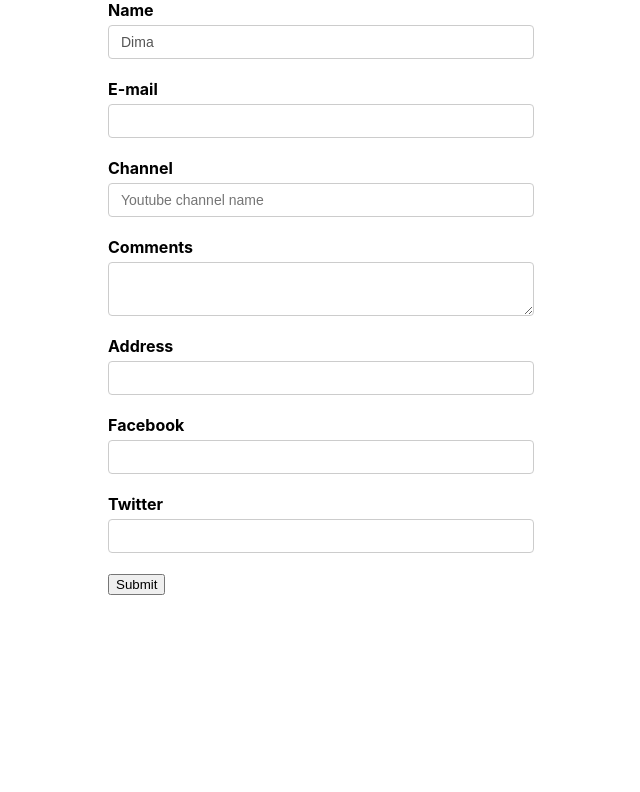
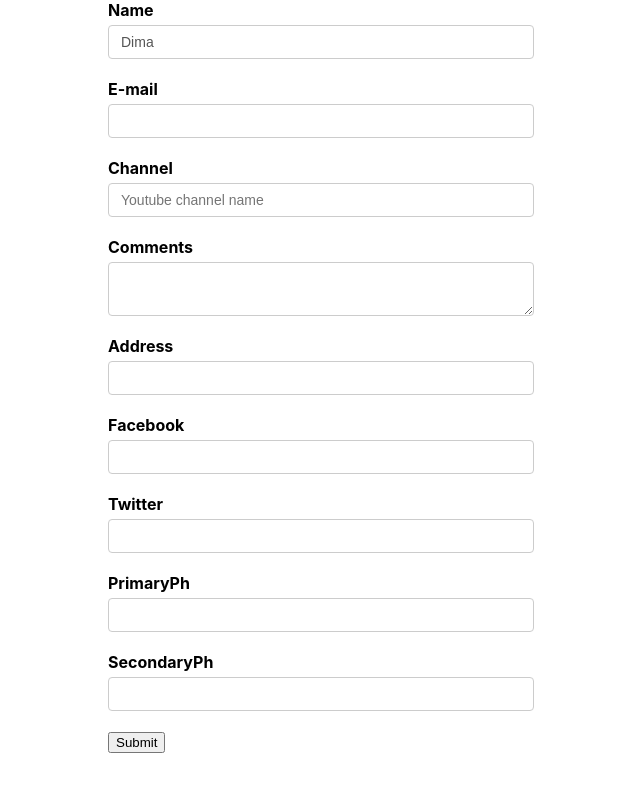
Before and after one commit to Dmytro9/react-formik, a React (Create React App) app: page / in a window 1280 px wide. Shown: the top 792 px of the page, without its empty margins (319-959 px from the left). Built offline with nearby package versions, Linux system fonts and the light colour scheme.

Commit message:
array in formik values

```diff
--- a/src/components/YoutubeForm.js
+++ b/src/components/YoutubeForm.js
@@ -13,6 +13,7 @@ const initialValues = {
     facebook: "",
     twitter: "",
   },
+  phoneNumbers: ["", ""],
 };
 
 const onSubmit = (values) => {
@@ -94,6 +95,16 @@ function YoutubeForm() {
           <ErrorMessage name="social.twitter" />
         </div>
 
+        <div className="form-control">
+          <label htmlFor="primaryPh">PrimaryPh</label>
+          <Field type="text" id="primaryPh" name="phoneNumbers[0]" />
+        </div>
+
+        <div className="form-control">
+          <label htmlFor="secondaryPh">SecondaryPh</label>
+          <Field type="text" id="secondaryPh" name="phoneNumbers[1]" />
+        </div>
+
         <button type="submit">Submit</button>
       </Form>
     </Formik>
```
